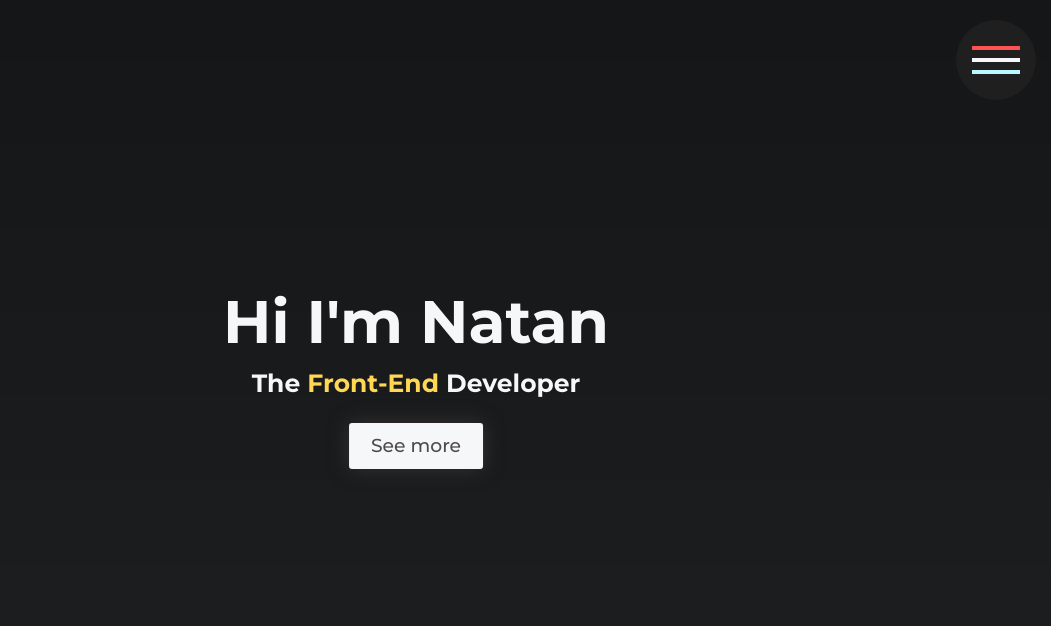
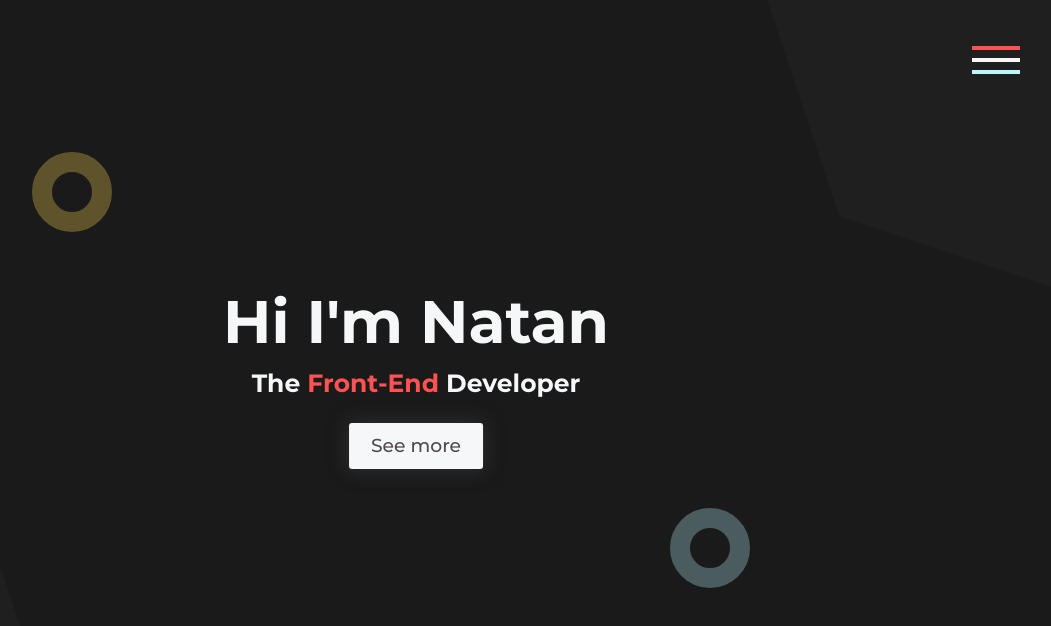
Before and after one commit to natankalinowski/Portfolio_Website, a plain HTML site: page index.html in a window 1280 px wide. Shown: the whole page, without its empty margins (224-1275 px from the left). Drawn offline with Linux system fonts and the light colour scheme.

Commit message:
I restyled header

```diff
--- a/index.html
+++ b/index.html
@@ -23,6 +23,15 @@
 
     <header class="header">
         <div class="header__background">
+            <div class="shape__arr shape__arr--bot-l"></div>
+            <div class="shape__arr shape__arr--top-r"></div>
+
+            <div class="header__shape">
+                 <div class="shape__circle shape__circle--yellow shape__circle--top-l"></div>
+                 <div class="shape__circle shape__circle--blue shape__circle--bot-r"></div>
+
+            </div>
+
         </div>
         <div class="header__content">
 
--- a/res/scss/layout/_header.scss
+++ b/res/scss/layout/_header.scss
@@ -3,21 +3,54 @@
     height: 95vh;
     background-color: $main-dark;
     position: relative;
+
     &__background{
-    background-image: linear-gradient(to top, $color-dark-1,$main-dark);
-     position: absolute;
-    width: 100%;
+        background-color: $color-dark-1;
+         position: absolute;
+        width: 100%;
         height: 100%;
         clip-path: polygon(0 0, 100% 0%, 100% 87%, 0 100%);
         top: 0;
         left: 0;
-        filter: blur(3px);
+        z-index: 5;
+        overflow: hidden;
 
+
+        .shape__arr{
+            width: calc(30vw + 5rem);
+            height: calc(30vw + 5rem);
+            position: absolute;
+
+            &--top-r{
+                top: 0;
+                right: 0;
+                transform: rotate(135deg);
+                top: -12vw;
+                right: -12vw;
+                z-index: 6;
+            }
+            &--bot-l{
+                bottom: -12vw;
+                left: -12vw;
+                transform: rotate(-45deg);
+                z-index: 6;
+            }
+        }
+
+    }
+    &__shape{
+
+        width: 60%;
+        height: 60%;
+        position: absolute;
+        @include absoluteCtr;
+        z-index: 3;
 
     }
     &__content{
         position: absolute;
         @include absoluteCtr;
+        z-index: 10;
     }
     &__btn-box{
         text-align: center;
--- a/res/scss/main.scss
+++ b/res/scss/main.scss
@@ -5,6 +5,7 @@
 @import "universal/animations";
 @import "universal/text";
 @import "universal/uni_comp";
+@import "universal/shape";
 
 
 @import "base/page";
--- /dev/null
+++ b/res/scss/universal/_shape.scss
@@ -0,0 +1,36 @@
+.shape{
+    &__arr{
+
+        background-color: $color-gray-1;
+        clip-path: polygon(75% 0%, 100% 50%, 75% 100%, 0% 100%, 25% 50%, 0% 0%);
+    }
+}
+
+.shape__circle{
+    border-radius: 50%;
+    position: absolute;
+    display: block;
+    opacity: 30%;
+    background-color: transparent;
+
+
+    &--yellow{
+        width: 8rem;
+        height: 8rem;
+        border: 2rem solid $main-yellow;
+    }
+    &--blue{
+        width: 8rem;
+        height: 8rem;
+        border: 2rem solid #b8f3fa;
+    }
+    &--bot-r{
+        right: 5rem;
+        bottom: 2rem;
+    }
+    &--top-l{
+        top: 0;
+        left: 0;
+    }
+
+}
--- a/res/scss/universal/_text.scss
+++ b/res/scss/universal/_text.scss
@@ -14,7 +14,7 @@
         line-height: 2rem;
 
         &--dev{
-            color: $main-yellow;
+            color: $main-red;
         }
 
     }
--- a/res/scss/universal/_vars.scss
+++ b/res/scss/universal/_vars.scss
@@ -10,6 +10,7 @@ $main-green: #bdfdba;
 
 $main-font-size: 1.6rem;
 
-$color-dark-1: #1e1f21;
+$color-dark-1: #1a1a1a;
+$color-gray-1: #1f1f1f;
 $color-black-1: #161616;
 $color-white-1: #ebeded;
--- a/res/styles/index.css
+++ b/res/styles/index.css
@@ -84,7 +84,7 @@
   animation: entryRightAnim 0.8s cubic-bezier(0.65, 0, 0.35, 1) forwards;
   line-height: 2rem; }
   .heading__h3--dev {
-    color: #ffd753; }
+    color: #ff5353; }
 
 .uni-marg-bot-huge {
   margin-bottom: 8rem; }
@@ -115,6 +115,31 @@
 
 .uni-marg-top-ultra-small {
   margin-top: 1rem; }
+
+.shape__arr {
+  background-color: #1f1f1f;
+  clip-path: polygon(75% 0%, 100% 50%, 75% 100%, 0% 100%, 25% 50%, 0% 0%); }
+
+.shape__circle {
+  border-radius: 50%;
+  position: absolute;
+  display: block;
+  opacity: 30%;
+  background-color: transparent; }
+  .shape__circle--yellow {
+    width: 8rem;
+    height: 8rem;
+    border: 2rem solid #ffd753; }
+  .shape__circle--blue {
+    width: 8rem;
+    height: 8rem;
+    border: 2rem solid #b8f3fa; }
+  .shape__circle--bot-r {
+    right: 5rem;
+    bottom: 2rem; }
+  .shape__circle--top-l {
+    top: 0;
+    left: 0; }
 
 body {
   font-family: "Lato",sans-serif;
@@ -152,19 +177,45 @@ body {
   background-color: #151617;
   position: relative; }
   .header__background {
-    background-image: linear-gradient(to top, #1e1f21, #151617);
+    background-color: #1a1a1a;
     position: absolute;
     width: 100%;
     height: 100%;
     clip-path: polygon(0 0, 100% 0%, 100% 87%, 0 100%);
     top: 0;
     left: 0;
-    filter: blur(3px); }
+    z-index: 5;
+    overflow: hidden; }
+    .header__background .shape__arr {
+      width: calc(30vw + 5rem);
+      height: calc(30vw + 5rem);
+      position: absolute; }
+      .header__background .shape__arr--top-r {
+        top: 0;
+        right: 0;
+        transform: rotate(135deg);
+        top: -12vw;
+        right: -12vw;
+        z-index: 6; }
+      .header__background .shape__arr--bot-l {
+        bottom: -12vw;
+        left: -12vw;
+        transform: rotate(-45deg);
+        z-index: 6; }
+  .header__shape {
+    width: 60%;
+    height: 60%;
+    position: absolute;
+    top: 50%;
+    left: 50%;
+    transform: translate(-50%, -50%);
+    z-index: 3; }
   .header__content {
     position: absolute;
     top: 50%;
     left: 50%;
-    transform: translate(-50%, -50%); }
+    transform: translate(-50%, -50%);
+    z-index: 10; }
   .header__btn-box {
     text-align: center;
     padding: 2rem 0; }
```
Also changed, not shown: res/img/header_back.webp (deleted).
